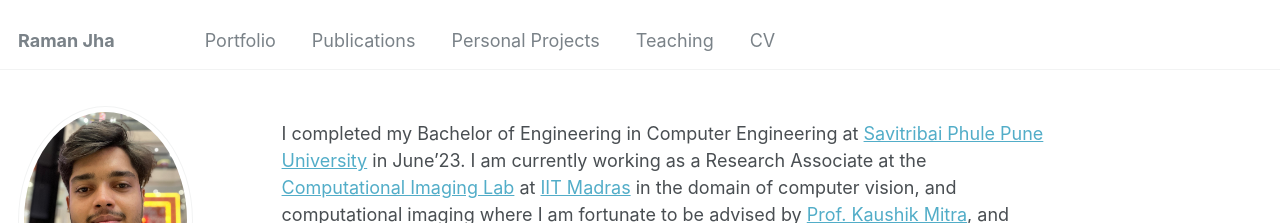
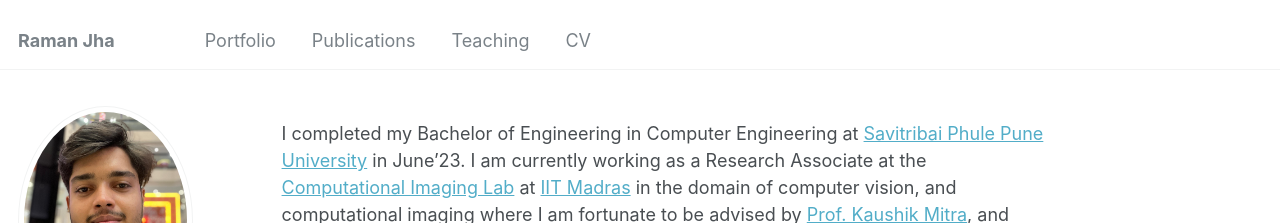
Before and after one commit to jhakrraman/jhakrraman.github.io, a Jekyll site: the page built from _pages/about.md, in a window 1280 px wide. Shown: the top 223 px of the page. Built offline with Jekyll 4.4.1, drawn with Linux system fonts in a browser that asks for light colours; some web fonts are replaced.

Commit message:
Update navigation.yml

```diff
--- a/_data/navigation.yml
+++ b/_data/navigation.yml
@@ -6,9 +6,6 @@ main:
   - title: "Publications"
     url: /publications/
 
-  - title: "Personal Projects"
-    url: /personal-projects/
-
   - title: "Teaching"
     url: /teaching/
 
```
